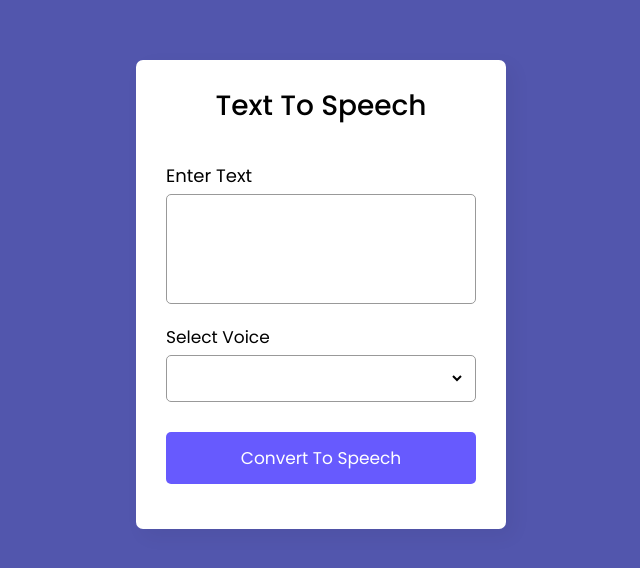
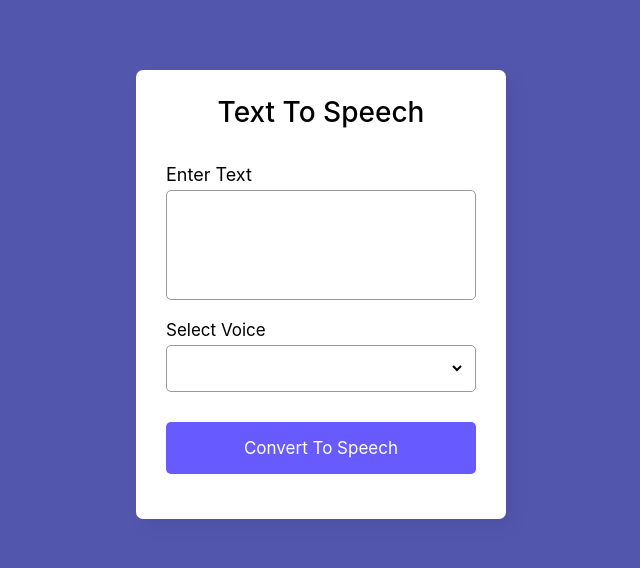
Before and after one commit to 365cent/tts-web, a plain HTML site: page index.html in a window 1280 px wide. Shown: the part 106-674 px from the top of the page, without its empty margins (319-959 px from the left). Drawn offline with Linux system fonts and the light colour scheme.

Commit message:
Update index.html

```diff
--- a/index.html
+++ b/index.html
@@ -6,13 +6,11 @@
         <title>Text To Speech (TTS)</title>
         <meta name="viewport" content="width=device-width, initial-scale=1.0">
         <style>
-                @import url('https://fonts.googleapis.com/css2?family=Poppins:wght@400;500;600;700&display=swap');
-
                 * {
                         margin: 0;
                         padding: 0;
                         box-sizing: border-box;
-                        font-family: 'Poppins', sans-serif;
+                        font-family: "Inter",-apple-system,BlinkMacSystemFont,"Segoe UI","Roboto","Oxygen","Ubuntu","Cantarell","Fira Sans","Droid Sans","Helvetica Neue",sans-serif;
                 }
 
                 body {
```
